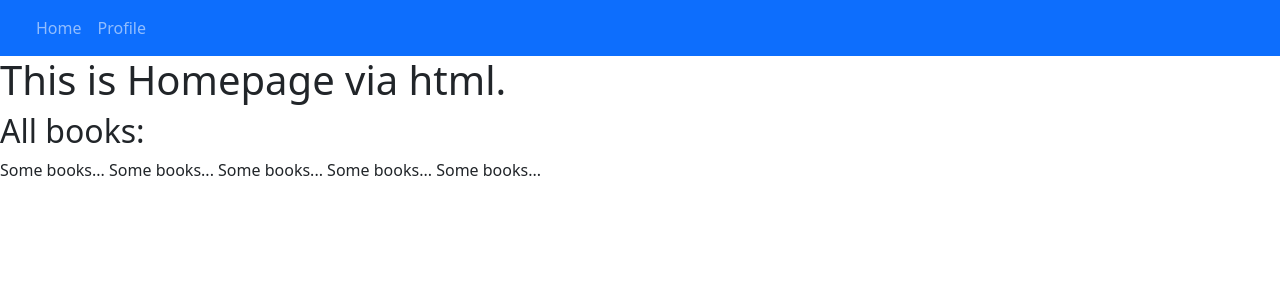
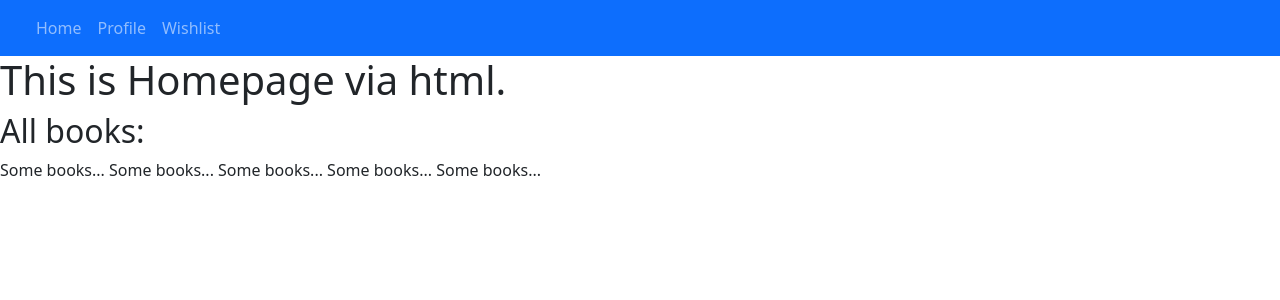
Before and after one commit to grishian/groepswerk2, a Flask app: page / in a window 1280 px wide. Shown: the top 300 px of the page. Run offline with Flask 2, Linux system fonts and the light colour scheme.

Commit message:
updatet requirements.txt ( pip install -r requirements.txt      to install all packages from txt)

```diff
--- a/webshop/myapp/templates/base.html
+++ b/webshop/myapp/templates/base.html
@@ -29,6 +29,11 @@
                         <a class="nav-link{% if request.path == url %} active{% endif %}" aria-current="page" href="{{url}}">Profile
                         </a>
                     </li>
+                    <li class="nav-item">
+                        {% set url = url_for('bp_wishlist.do_wishlist') %}
+                        <a class="nav-link{% if request.path == url %} active{% endif %}" aria-current="page" href="{{url}}">Wishlist
+                        </a>
+                    </li>
                 </ul>
             </div>
         </div>
```
Also changed, not shown: webshop/requirements.txt (added, +11 -0 lines).
